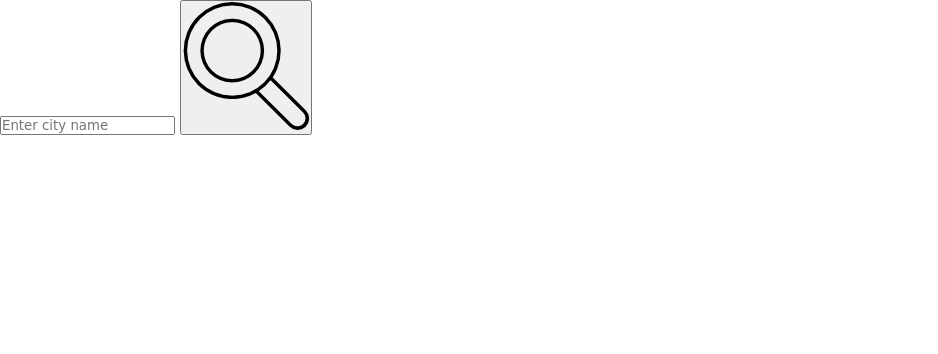
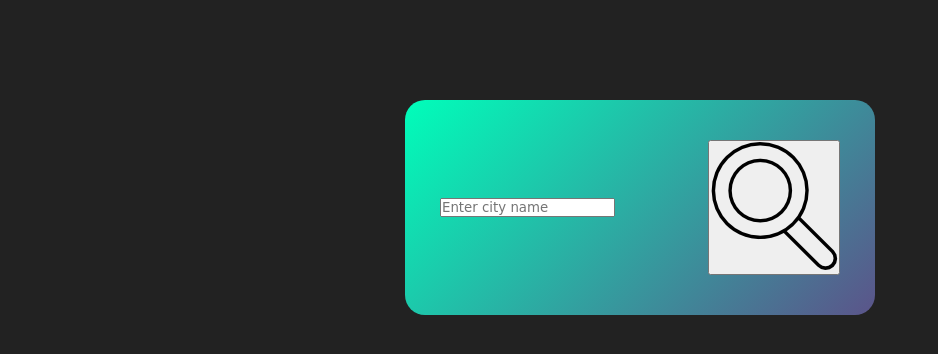
Before and after one commit to yogita-s-24/WeatherWise, a plain HTML site: page index.html in a window 1280 px wide. Shown: the whole page, without its empty margins (0-938 px from the left). Drawn offline with Linux system fonts and the light colour scheme.

Commit message:
css added to input button

```diff
--- a/style.css
+++ b/style.css
@@ -4,3 +4,25 @@
     font-family: cursive;
     box-sizing: border-box;
 }
+
+body{
+    background-color: #222;
+}
+
+.card{
+    width: 90%;
+    max-width: 470px;
+    background: linear-gradient(135deg, #00feba, #5b548a);
+    color:#fff;
+    padding: 40px 35px;
+    margin: 100px auto 0 ;
+    text-align: center;
+    border-radius: 20px;
+}
+
+.search{
+    width: 100%;
+    display: flex;
+    align-items: center;
+    justify-content: space-between;
+}
```
